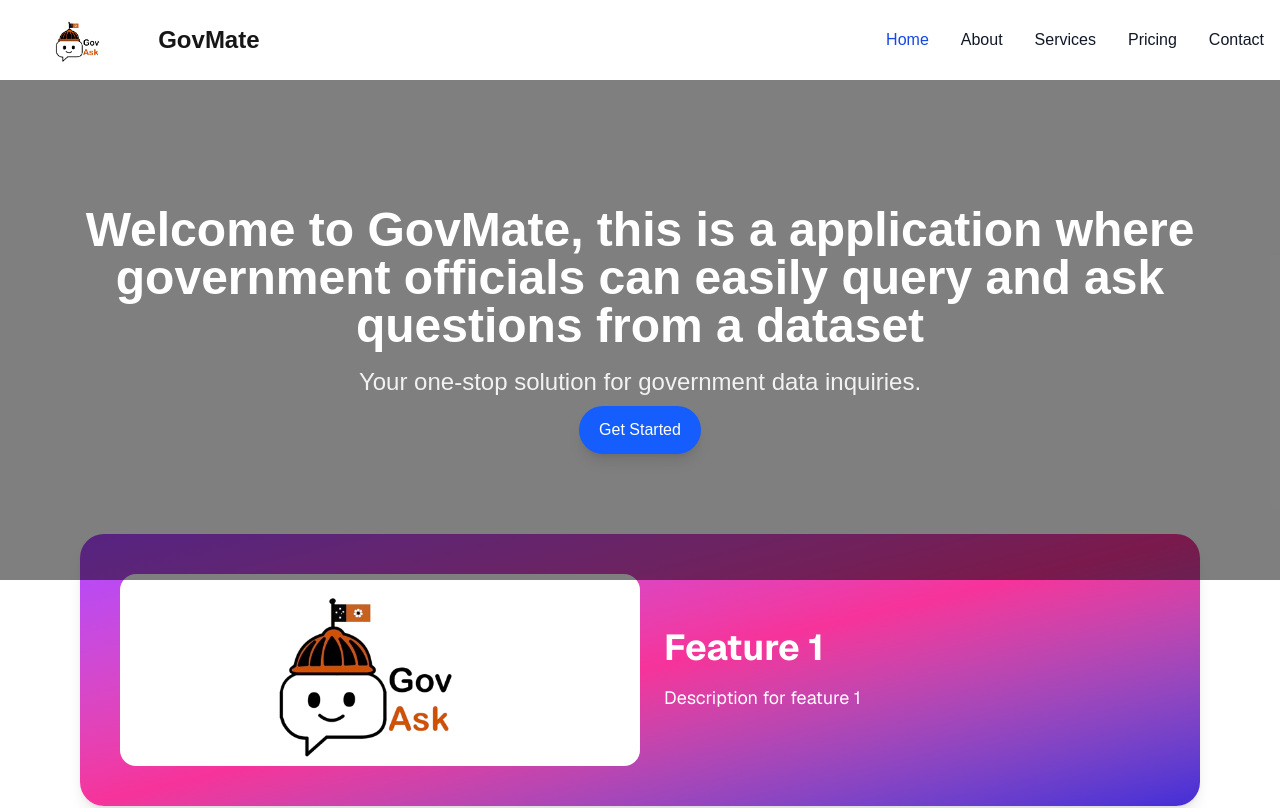
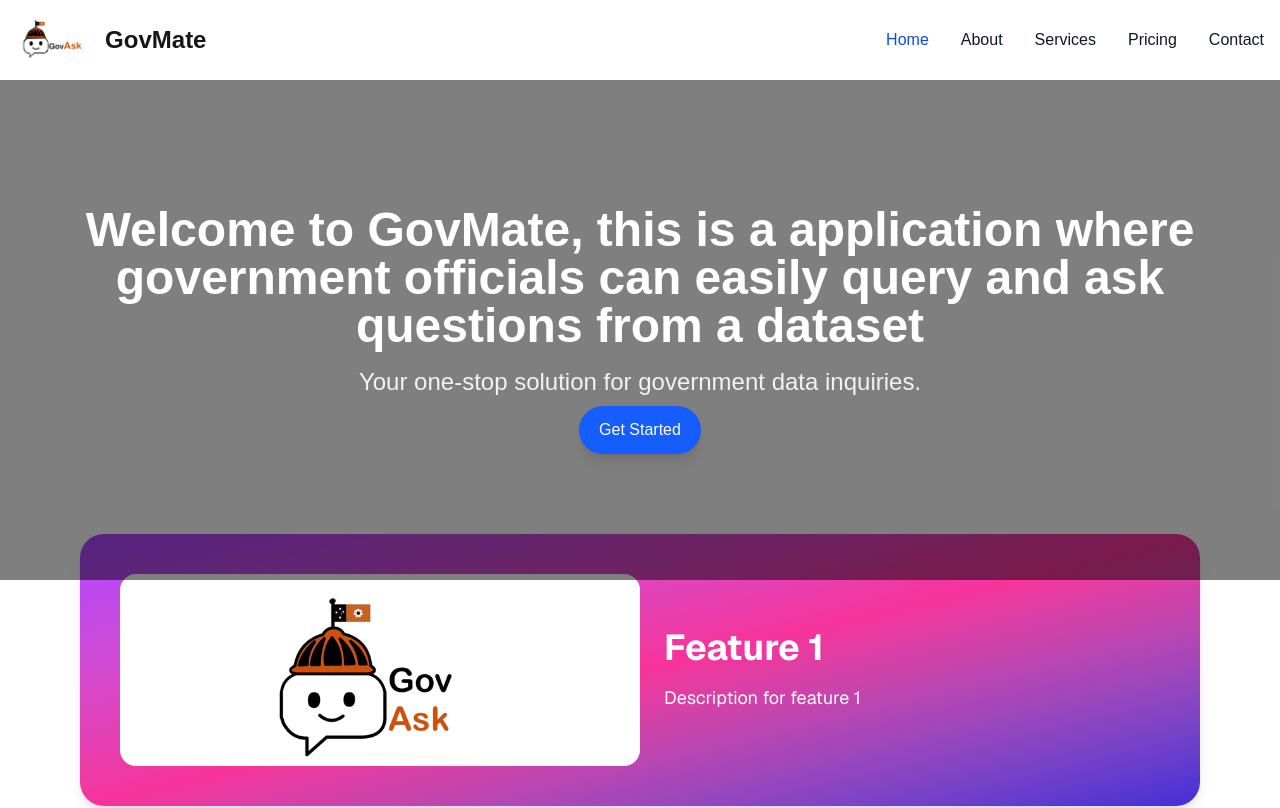
Before and after one commit to thomastran2k2/GovHackWeb, a Next.js app: page / in a window 1280 px wide. Shown: the top 808 px of the page. Built offline with nearby package versions, Linux system fonts and the light colour scheme.

Commit message:
new logo

```diff
--- a/app/components/NavBar.jsx
+++ b/app/components/NavBar.jsx
@@ -7,7 +7,7 @@ const NavBar = () => {
 <nav class="bg-white border-gray-200 dark:bg-gray-900">
   <div class="max-w-screen-xl flex flex-wrap items-center justify-between mx-auto p-4">
     <a href="#" class="flex items-center space-x-3 rtl:space-x-reverse">
-        <img src="/GovAskLogo.png" class="h-12" alt="GovAsk Logo" />
+        <img src="/GovAsk logo darkbg.png" class="h-12" alt="GovAsk Logo" />
         <span class="self-center text-2xl font-semibold whitespace-nowrap dark:text-white">GovMate</span>
     </a>
     <button data-collapse-toggle="navbar-default" type="button" class="inline-flex items-center p-2 w-10 h-10 justify-center text-sm text-gray-500 rounded-lg md:hidden hover:bg-gray-100 focus:outline-none focus:ring-2 focus:ring-gray-200 dark:text-gray-400 dark:hover:bg-gray-700 dark:focus:ring-gray-600" aria-controls="navbar-default" aria-expanded="false">
```
Also changed, not shown: public/GovAsk logo darkbg.png (added).
